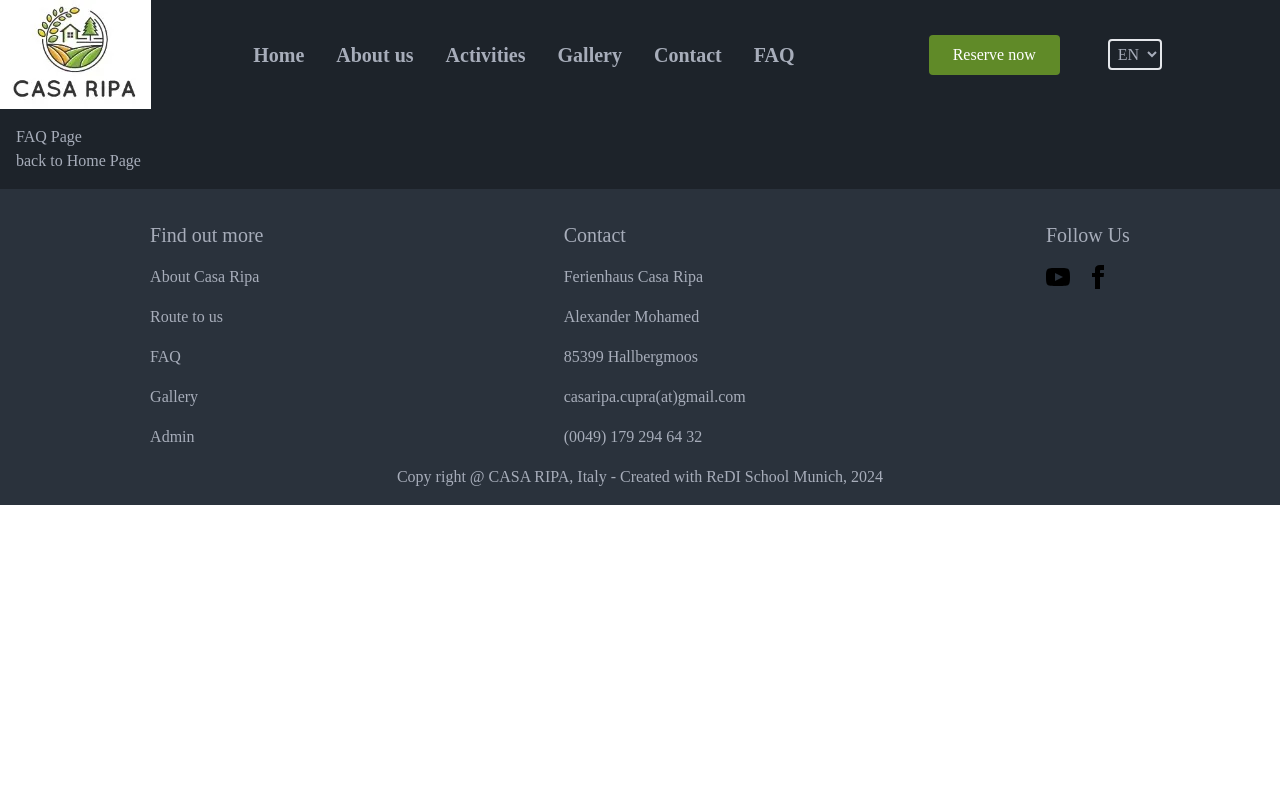
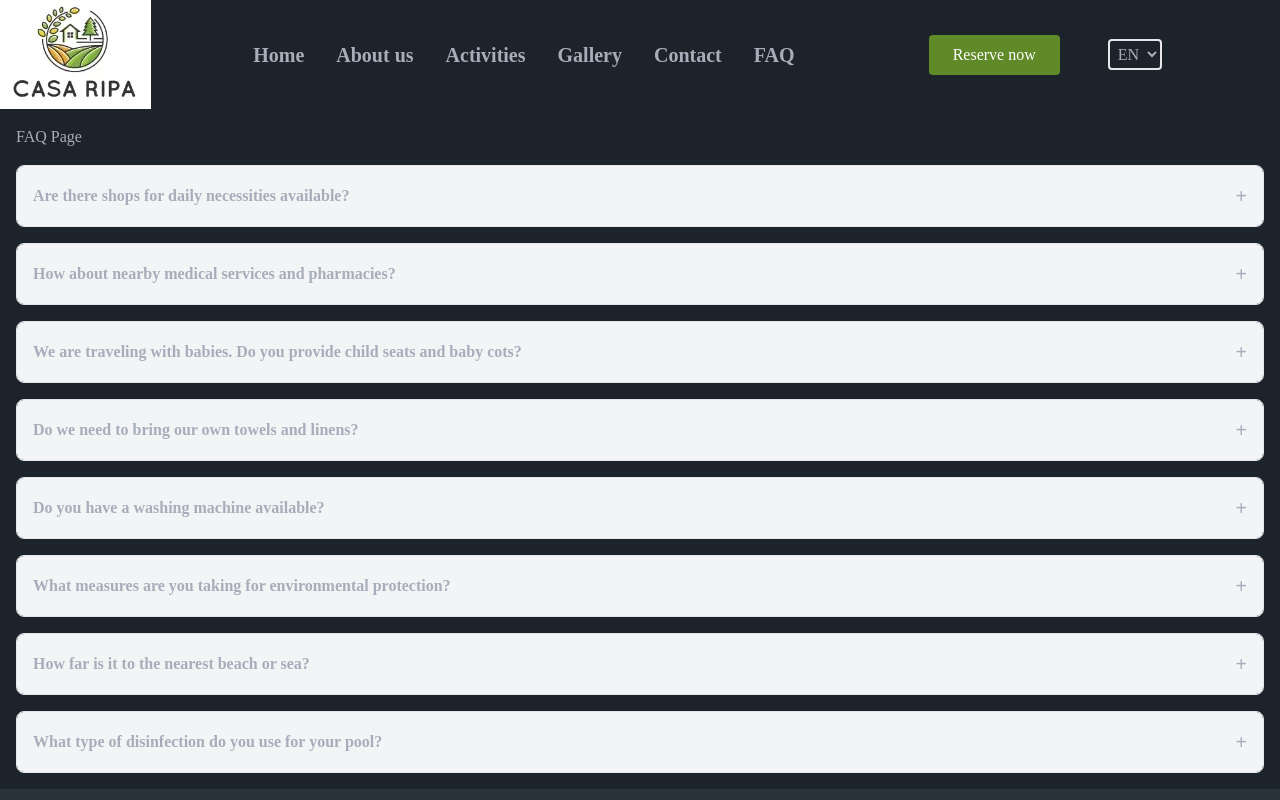
Before and after one commit to MaagMichael/casaripa-i18n-app, a Next.js app: page /en/faq in a window 1280 px wide. Shown: the top 800 px of the page. Built offline with nearby package versions, Linux system fonts and the light colour scheme; a web font is replaced by a local one.

Commit message:
old datasets

```diff
--- a/src/app/[locale]/faq/page.tsx
+++ b/src/app/[locale]/faq/page.tsx
@@ -1,14 +1,51 @@
-// import { useTranslations } from "next-intl"; //client side
-import { getTranslations } from "next-intl/server"; // server side with async and await
-import { Link } from "@/i18n/routing";
+"use client";
+import { useState } from "react";
+import { useTranslations } from "next-intl"; //client side
+// import { getTranslations } from "next-intl/server"; // server side with async and await
+// import { Link } from "@/i18n/routing";
 
-export default async function FAQ() {
-  const t = await getTranslations("FAQPage");
+import faqAnswers from "@/data/faq.json";
+
+interface FAQAnswers {
+  title: string;
+  content: string;
+}
+
+// export default async function FAQ() {
+export default function FAQ() {
+  // const t = await getTranslations("FAQPage");
+  const t = useTranslations("FAQPage");
+
+  const [activeIndex, setActiveIndex] = useState<number | null>(null);
+
+  const toggleFAQ = (index: number) => {
+    setActiveIndex(activeIndex === index ? null : index);
+  };
 
   return (
     <div className="bg-primary text-secondary p-4 space-y-4">
       <h1 className="">{t("title")}</h1>
-      <Link href="/">{t("about")}</Link>
+
+      <div className="w-full space-y-4">
+        {faqAnswers.FAQAnswers.map((item: FAQAnswers, index) => (
+          <div key={index} className="border rounded-lg overflow-hidden">
+            <div
+              className="flex justify-between items-center p-4 bg-gray-100 cursor-pointer hover:bg-gray-200 transition-colors"
+              onClick={() => toggleFAQ(index)}
+            >
+              <span className="font-semibold">{item.title}</span>
+              <span className="text-xl font-bold">
+                {activeIndex === index ? "−" : "+"}
+              </span>
+            </div>
+            {activeIndex === index && (
+              <div className="p-4 bg-primary_light text-secondary border-t">
+                {item.content}
+              </div>
+            )}
+          </div>
+        ))}
+      </div>
     </div>
   );
 }
--- a/src/data/faq.json
+++ b/src/data/faq.json
@@ -1,14 +1,12 @@
 {
-    "title": "Frequently asked questions",
-    "rows": [
+  "FAQAnswers": [
     {
       "title": "Are there shops for daily necessities available?",
       "content": "Yes, there are supermarkets within a 5-minute walking distance, and there are also many shops in the city center, which is a 10-minute walk away."
     },
     {
       "title": "How about nearby medical services and pharmacies?",
-            "content":
-                "We have a small hospital in Cupramontana that also offers medical services during nights and weekends. There are two pharmacies in the city center, which are just a 10-minute walk away."
+      "content": "We have a small hospital in Cupramontana that also offers medical services during nights and weekends. There are two pharmacies in the city center, which are just a 10-minute walk away."
     },
     {
       "title": "We are traveling with babies. Do you provide child seats and baby cots?",
```
Lines whose indentation alone changed are shown as unchanged.
